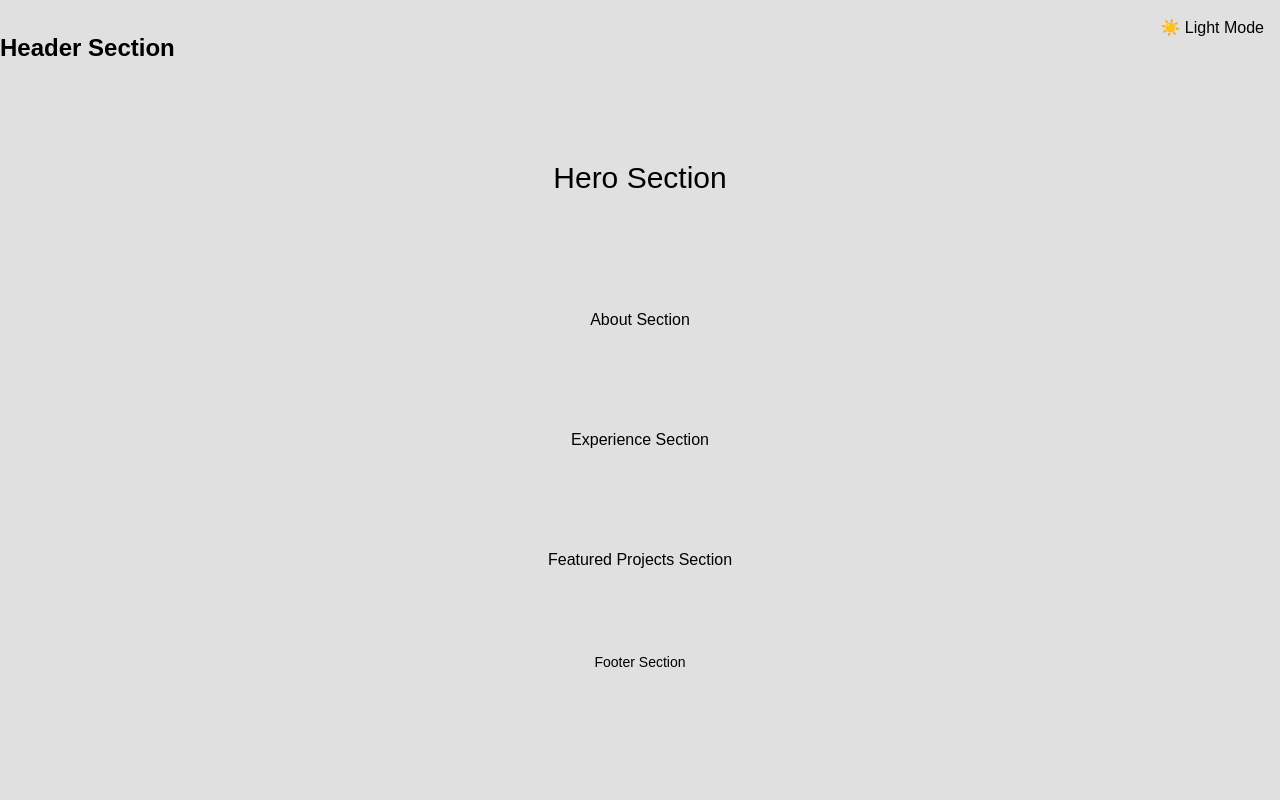
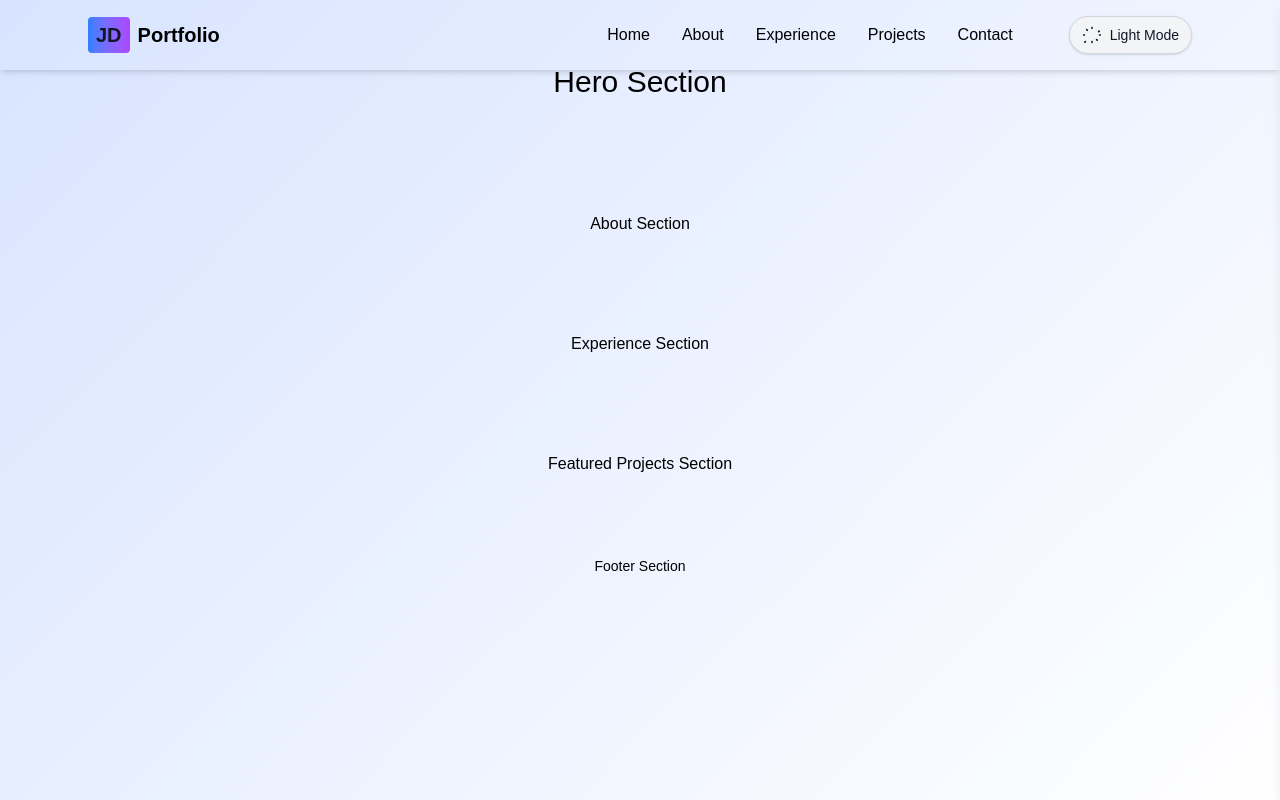
Before and after one commit to JorgeDelgadillo/jd-portfolio, a React (Vite) app: page / in a window 1280 px wide. Built offline with nearby package versions, Linux system fonts and the light colour scheme.

Commit message:
update(header): implement header and menu

```diff
--- a/src/AppContainer.scss
+++ b/src/AppContainer.scss
@@ -1,7 +1,7 @@
 // Global styles and color variables
 
 // Base color palette
-$night: #00120bff;
+$night: linear-gradient(35deg, #02152b 0%, #061947 100%);
 $dark-slate-gray: #35605aff;
 $slate-gray: #6b818cff;
 $lavender-web: #d8e4ffff;
@@ -13,12 +13,13 @@ $medium-gray: #cccccc;
 $lighter-gray: #e0e0e0;
 $light-green: #a0e0a0;
 $blue: #007bff;
+$light-gradient: linear-gradient(135deg, #d8e4ff 0%, #ffffff 100%);
 
 // Default theme colors
 $primary-color: $night;
 $secondary-color: $dark-slate-gray;
 $accent-color: $slate-gray;
-$background-color: $lavender-web;
+$background-color: $light-gradient;
 $highlight-color: $spring-green;
 
 :root {
@@ -43,7 +44,7 @@ $highlight-color: $spring-green;
   --primary-color: #{$white};
   --secondary-color: #{$light-gray};
   --accent-color: #{$medium-gray};
-  --background-color: #{$lighter-gray};
+  --background-color: #{$light-gradient};
   --highlight-color: #{$light-green};
   --text-color: #{$black};
   --link-color: #{$blue};
--- a/src/AppContainer.tsx
+++ b/src/AppContainer.tsx
@@ -7,12 +7,6 @@ function AppContainer() {
 
   return (
     <div className={`app-container ${darkMode ? 'dark-mode' : 'light-mode'}`}>
-      <button
-        className="theme-toggle-button"
-        onClick={toggleDarkMode}
-      >
-        {darkMode ? '🌙 Dark Mode' : '☀️ Light Mode'}
-      </button>
       <App />
     </div>
   );
--- a/src/components/Header/Header.tsx
+++ b/src/components/Header/Header.tsx
@@ -1,4 +1,129 @@
+import { useState } from 'react';
+import { useTheme } from '../../ThemeContext';
+
+const menuItems = [
+  { name: 'Home', href: '#hero' },
+  { name: 'About', href: '#about' },
+  { name: 'Experience', href: '#experience' },
+  { name: 'Projects', href: '#projects' },
+  { name: 'Contact', href: '#footer' },
+];
+
 const Header = () => {
-  return <header className="py-8 text-2xl font-bold">Header Section</header>;
-}
+  const [menuOpen, setMenuOpen] = useState(false);
+  const { darkMode, toggleDarkMode } = useTheme();
+
+  return (
+    <header className="w-full shadow-md fixed top-0 left-0 z-50">
+      <div className="max-w-6xl mx-auto flex items-center justify-between px-6 py-4">
+        {/* Logo */}
+        <a href="#hero" className="flex items-center gap-2 text-xl font-bold">
+          <span className="bg-gradient-to-r from-blue-500 to-purple-500 px-2 py-1 rounded text-gray-900 dark:text-white">JD</span>
+          <span className="hidden sm:inline">Portfolio</span>
+        </a>
+
+        {/* Desktop Menu */}
+        <nav className="hidden md:flex gap-8 items-center">
+          {menuItems.map(item => (
+            <a
+              key={item.name}
+              href={item.href}
+              className="font-medium transition-colors"
+            >
+              {item.name}
+            </a>
+          ))}
+          {/* Dark mode button desktop */}
+          <button
+            onClick={toggleDarkMode}
+            className="ml-6 px-3 py-2 rounded-full border border-gray-300 bg-gray-100 hover:bg-gray-200 dark:bg-gray-800 dark:border-gray-700 dark:hover:bg-gray-700 transition-colors flex items-center gap-2 text-sm font-medium shadow text-gray-900 dark:text-gray-200"
+            aria-label="Toggle dark mode"
+          >
+            {darkMode ? (
+              <svg xmlns="http://www.w3.org/2000/svg" fill="none" viewBox="0 0 24 24" strokeWidth={2} stroke="currentColor" className="w-5 h-5">
+                <path strokeLinecap="round" strokeLinejoin="round" d="M21 12.79A9 9 0 1111.21 3a7 7 0 109.79 9.79z" />
+              </svg>
+            ) : (
+              <svg xmlns="http://www.w3.org/2000/svg" fill="none" viewBox="0 0 24 24" strokeWidth={2} stroke="currentColor" className="w-5 h-5">
+                <path strokeLinecap="round" strokeLinejoin="round" d="M12 3v1m0 16v1m8.66-13.66l-.71.71M4.05 19.95l-.71.71M21 12h1M3 12H2m16.24 6.24l-.71-.71M6.34 6.34l-.71-.71" />
+              </svg>
+            )}
+            <span className="hidden lg:inline">{darkMode ? 'Dark' : 'Light'} Mode</span>
+          </button>
+        </nav>
+
+        {/* Hamburger Icon */}
+        <button
+          className="md:hidden flex items-center justify-center w-10 h-10 rounded focus:outline-none focus:ring-2 focus:ring-blue-500"
+          onClick={() => setMenuOpen(true)}
+          aria-label="Open menu"
+        >
+          <svg className="w-6 h-6 text-gray-800" fill="none" stroke="currentColor" strokeWidth="2" viewBox="0 0 24 24">
+            <path strokeLinecap="round" strokeLinejoin="round" d="M4 6h16M4 12h16M4 18h16" />
+          </svg>
+        </button>
+      </div>
+
+      {/* Mobile Slide Menu (from right) */}
+      <div
+        className={`fixed top-0 right-0 h-full w-64 bg-white shadow-lg z-50 transform transition-transform duration-300 ${menuOpen ? 'translate-x-0' : 'translate-x-full'}`}
+        style={{ willChange: 'transform' }}
+      >
+        <div className="flex items-center justify-between px-6 py-4 border-b">
+          <a href="#hero" className="flex items-center gap-2 text-xl font-bold">
+            <span className="bg-gradient-to-r from-blue-500 to-purple-500 text-white px-2 py-1 rounded">JD</span>
+            <span>Portfolio</span>
+          </a>
+          <button
+            className="flex items-center justify-center w-8 h-8 rounded focus:outline-none focus:ring-2 focus:ring-blue-500"
+            onClick={() => setMenuOpen(false)}
+            aria-label="Close menu"
+          >
+            <svg className="w-6 h-6 text-gray-800" fill="none" stroke="currentColor" strokeWidth="2" viewBox="0 0 24 24">
+              <path strokeLinecap="round" strokeLinejoin="round" d="M6 18L18 6M6 6l12 12" />
+            </svg>
+          </button>
+        </div>
+        <nav className="flex flex-col gap-6 px-6 py-8">
+          {menuItems.map(item => (
+            <a
+              key={item.name}
+              href={item.href}
+              className="font-medium text-lg transition-colors"
+              onClick={() => setMenuOpen(false)}
+            >
+              {item.name}
+            </a>
+          ))}
+          {/* Dark mode button mobile */}
+          <button
+            onClick={() => { toggleDarkMode(); setMenuOpen(false); }}
+            className="mt-8 px-3 py-2 rounded-full border border-gray-300 bg-gray-100 hover:bg-gray-200 dark:bg-gray-800 dark:border-gray-700 dark:hover:bg-gray-700 transition-colors flex items-center gap-2 text-base font-medium shadow text-gray-900 dark:text-gray-200"
+            aria-label="Toggle dark mode"
+          >
+            {darkMode ? (
+              <svg xmlns="http://www.w3.org/2000/svg" fill="none" viewBox="0 0 24 24" strokeWidth={2} stroke="currentColor" className="w-5 h-5">
+                <path strokeLinecap="round" strokeLinejoin="round" d="M21 12.79A9 9 0 1111.21 3a7 7 0 109.79 9.79z" />
+              </svg>
+            ) : (
+              <svg xmlns="http://www.w3.org/2000/svg" fill="none" viewBox="0 0 24 24" strokeWidth={2} stroke="currentColor" className="w-5 h-5">
+                <path strokeLinecap="round" strokeLinejoin="round" d="M12 3v1m0 16v1m8.66-13.66l-.71.71M4.05 19.95l-.71.71M21 12h1M3 12H2m16.24 6.24l-.71-.71M6.34 6.34l-.71-.71" />
+              </svg>
+            )}
+            <span className="inline">{darkMode ? 'Dark' : 'Light'} Mode</span>
+          </button>
+        </nav>
+      </div>
+
+      {/* Overlay when menu is open */}
+      {menuOpen && (
+        <div
+          className="fixed inset-0 bg-black bg-opacity-40 z-40 md:hidden"
+          onClick={() => setMenuOpen(false)}
+        />
+      )}
+    </header>
+  );
+};
+
 export default Header;
```
